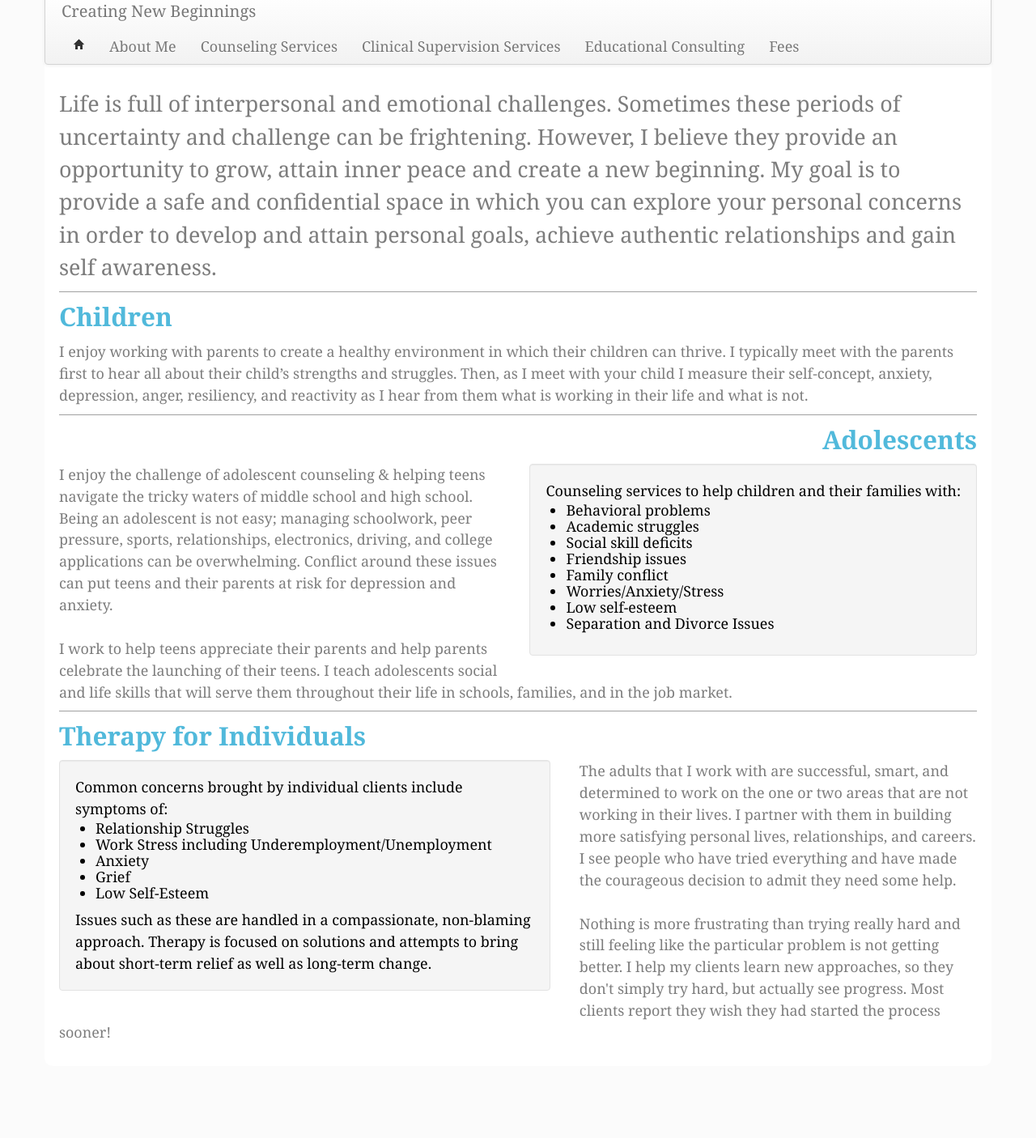
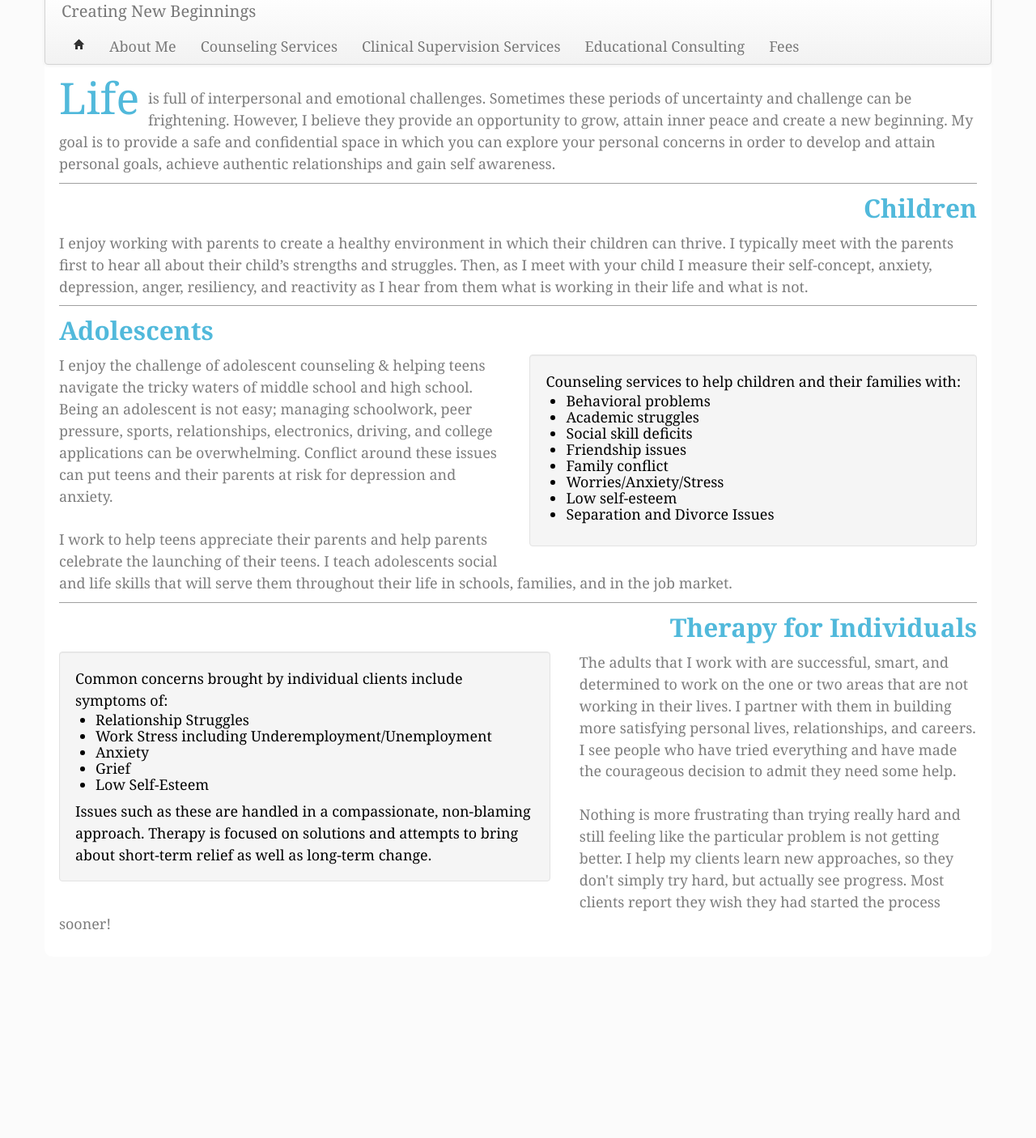
Before and after one commit to barberj/cnb, a Flask app: page /counseling in a window 1280 px wide. Shown: the part 878-2284 px from the top of the page at 81% size. After the commit the page ends 2027 px from the top, so only its background shows below. Run offline with Flask 2, Linux system fonts and the light colour scheme; some libraries are stand-ins or nearby versions; some web fonts are replaced.

Commit message:
moar style changes

```diff
--- a/static/style.css
+++ b/static/style.css
@@ -28,11 +28,18 @@ body{
   color: #51b9db;
 }
 
-.content h2:nth-of-type(even) {
+.tehword {
+  color: #51b9db;
+  float: left;
+  font-size: 3em;
+  margin: 0 .2em .2em 0;
+}
+
+.content h2:nth-of-type(odd) {
   text-align: right;
 }
 
-.last-child {
+.lst-chld {
   margin-bottom: 5em;
   position: relative;
   top: -10px
--- a/templates/counseling.html
+++ b/templates/counseling.html
@@ -2,9 +2,9 @@
 {% block title %}Counseling{% endblock %}
 {% block content %}
 <div>
-  <p style="font-size:1.5em;line-height:1.5em;">
-    Life is full of interpersonal and emotional challenges. Sometimes
-    these periods of uncertainty and challenge can be frightening. However,
+  <p>
+    <span class="tehword">Life</span> is full of interpersonal and emotional challenges.
+    Sometimes these periods of uncertainty and challenge can be frightening. However,
     I believe they provide an opportunity to grow, attain inner peace and
     create a new beginning. My goal is to provide a safe and confidential
     space in which you can explore your personal concerns in order to develop
--- a/templates/index.html
+++ b/templates/index.html
@@ -3,7 +3,7 @@
 {% block content %}
 <div>
   <p>
-    <span class='cursive'>Welcome</span> to Creating New Beginnings Counseling and Consulting Services.
+    <span class="tehword">Welcome</span> to Creating New Beginnings Counseling and Consulting Services.
     My goal is to provide clients with new insights to thought processes
     and behaviors along with new methods for handling every day difficulties
     that can be utilized right away. I hope to provide my clients with a safe
--- a/templates/master.html
+++ b/templates/master.html
@@ -42,7 +42,7 @@
       </div>
     </div>
   </div>
-  <div class="container last-child">
+  <div class="container lst-chld">
     <div class="content">
       {% block content %}{% endblock %}
     </div>
```
